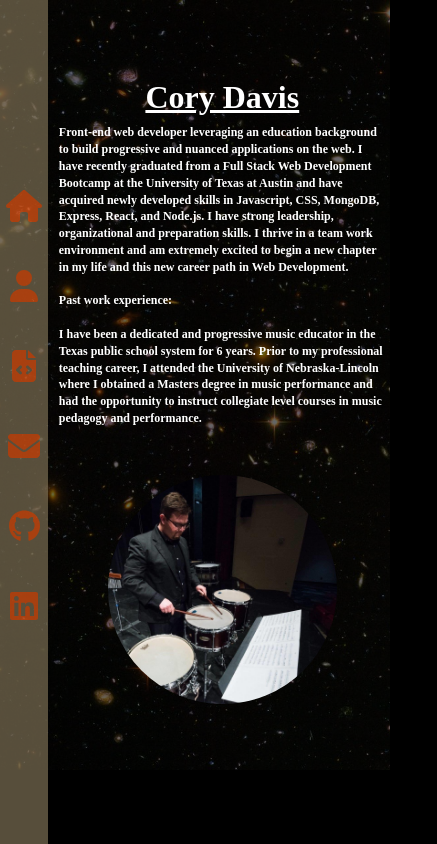
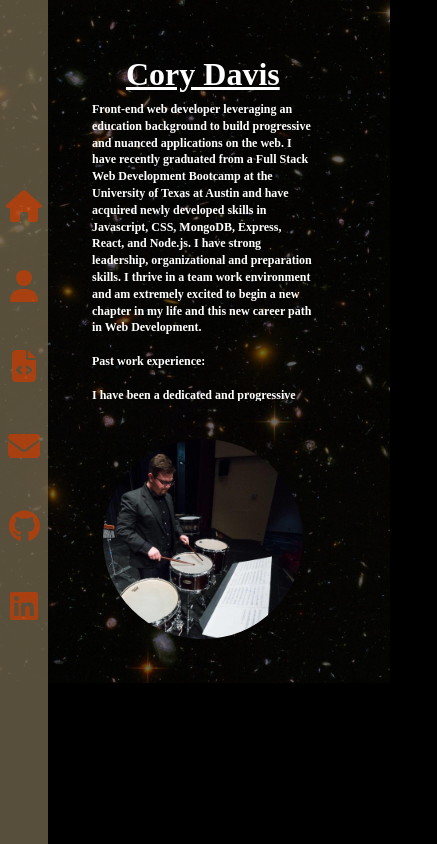
Before and after one commit to cmd0160/react_portfolio, a React (Create React App) app: page /react_portfolio/About in a window 390 px wide. Shown: the whole page, 437 px wide, since content can reach past the window. Built offline with nearby package versions, Linux system fonts and the light colour scheme; a web font is replaced by a local one.

Commit message:
fixed some responsiveness issues

```diff
--- a/src/components/About/About.css
+++ b/src/components/About/About.css
@@ -1,6 +1,8 @@
 
 .about_con {
-    height: 100%;
+    height: 100vh;
+    margin-left: 10rem;
+    width: 70vw;
     color: white;
     font-family: Khula;
 }
@@ -27,7 +29,7 @@
 }
 
 .about_desc {
-    font-size: 1em;
+    font-size: .8em;
     line-height: 1.2;
 
     text-align: left;
@@ -62,7 +64,7 @@
 
 @media (max-width: 820px) {
     .about_con {
-        margin-left: 12%;
+        margin-left: 8rem;
     }
 }
 
@@ -100,7 +102,9 @@
 
 
 @media (max-width: 414px) {
-
+    .about_con {
+        margin-left: 5rem;
+    }
 
     .about_title{
         font-size: 2em;
@@ -120,13 +124,15 @@
     }
 
     .about_desc {
+        height: 300px;
         font-size: .75rem;
         line-height: 1.4;
+        overflow: scroll;
     }
 
     .slopes_img {
         border-radius: 50%;
-        max-width: 70%;
+        max-width: 90%;
         margin-top: 10%;
         margin-left: 0;
     }
--- a/src/components/Home/Home.css
+++ b/src/components/Home/Home.css
@@ -1,6 +1,7 @@
 
 .home_con .title {
     display: flex;
+    padding-left: 13%;
     flex-direction: column;
     height: 100vh;
     justify-content: center;
@@ -24,7 +25,6 @@
 .globe_con {
     display: flex;
     height: 100vh;
-    padding-left: 15%;
     color: bisque;
     flex-direction: column;
     align-items: center;
@@ -117,6 +117,7 @@
 @media (max-width: 414px) {
 
     .home_con .title {
+        padding-left: 0;
         margin-left: 6%;
         padding-bottom: 7%;
         height: 50vh;
@@ -133,7 +134,7 @@
 
     .globe_con img {
         height: 40%;
-        margin-right: 5%;
+        margin-left: 5%;
     }
 
 }
```
